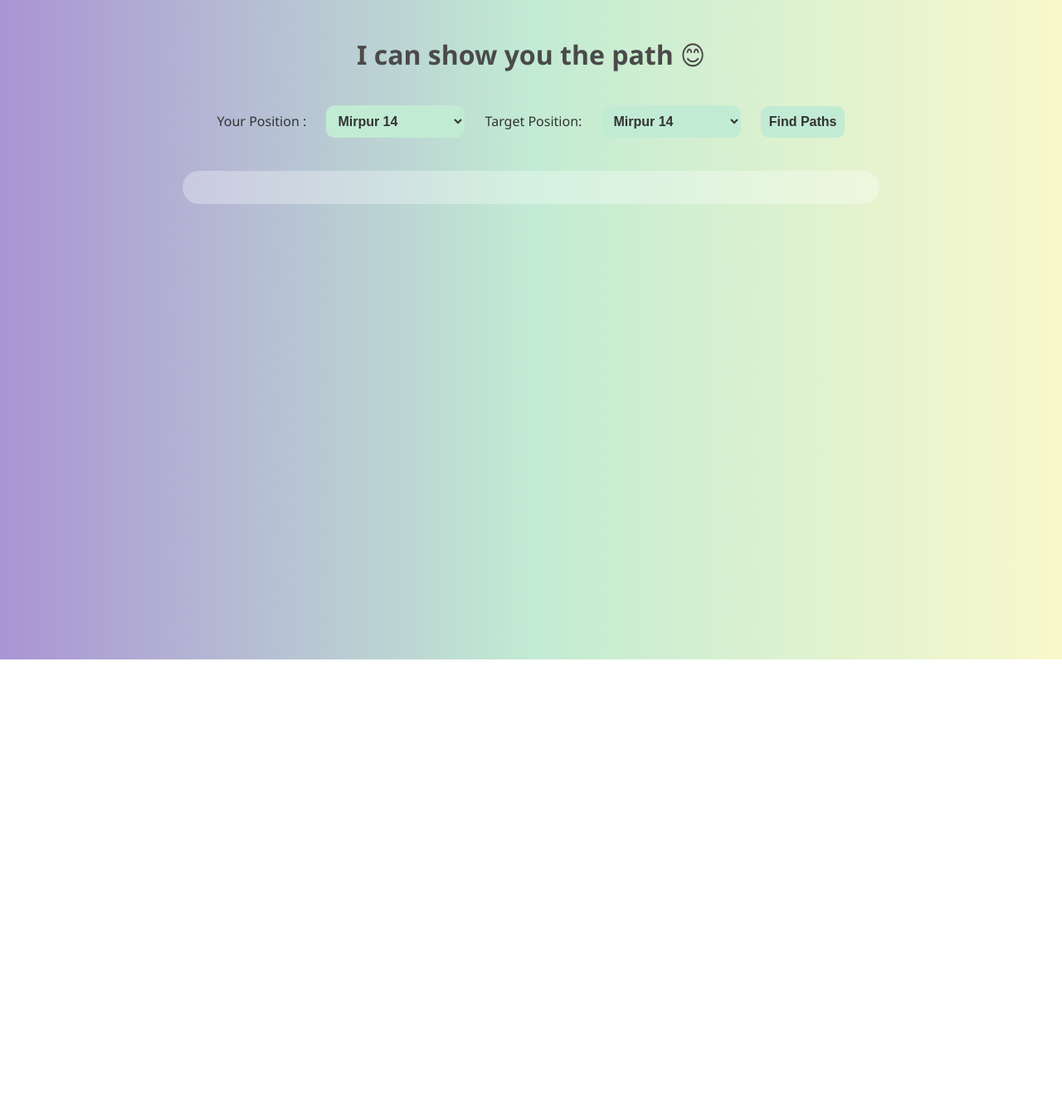
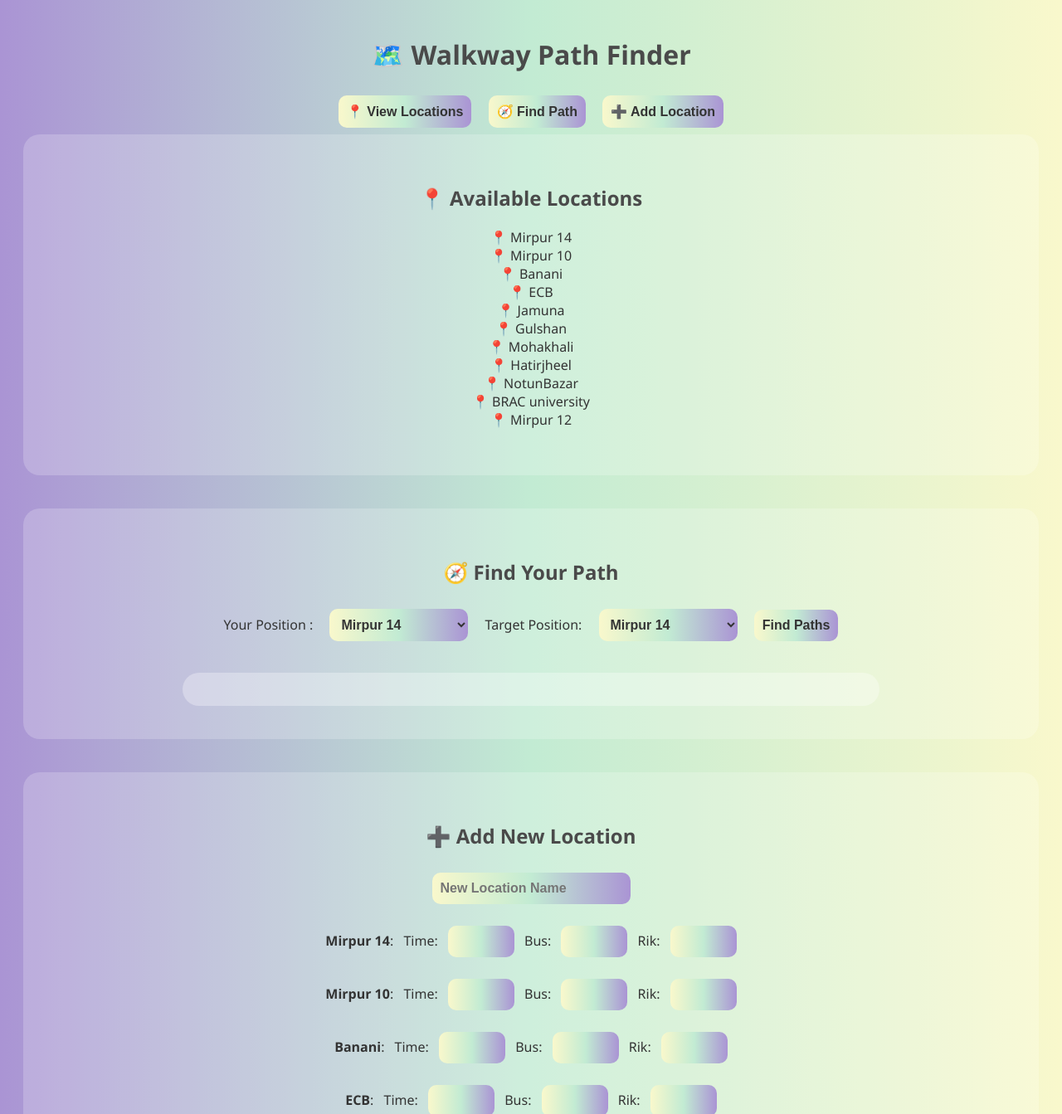
Before and after one commit to Tasrif-Ahmed-Mohsin/webpath, a plain HTML site: page index.html in a window 1280 px wide. Shown: the part 5-1348 px from the top of the page at 83% size. Before the commit the page ends 800 px from the top, so only its background shows below. Drawn offline with Linux system fonts and the light colour scheme.

Commit message:
Update index.html

```diff
--- a/index.html
+++ b/index.html
@@ -1,11 +1,14 @@
 <!DOCTYPE html>
 <html lang="en">
-
 <head>
   <meta charset="UTF-8" />
   <meta name="viewport" content="width=device-width, initial-scale=1.0"/>
   <title>Walkway Graph</title>
   <style>
+    html {
+      scroll-behavior: smooth;
+    }
+
     body {
       font-family: 'Segoe UI', Tahoma, Geneva, Verdana, sans-serif;
       background: linear-gradient(to right, #aa94d4, #c2ebd3, #f9f8cc);
@@ -14,29 +17,38 @@
       text-align: center;
     }
 
-    h1 {
-      margin-bottom: 30px;
+    h1, h2 {
+      margin-bottom: 20px;
       color: #4a4a4a;
     }
 
-    label, select, button {
+    label, select, button, input {
       font-size: 1rem;
-      margin: 10px;
+      margin: 8px;
     }
 
-    select, button {
+select, button, input {
   padding: 10px;
   border-radius: 10px;
   border: none;
-      background-color: #c2ebd3;
+  background: linear-gradient(to left, #aa94d4, #c2ebd3, #f9f8cc); /* Reversed gradient */
   color: #333;
   font-weight: bold;
   cursor: pointer;
-      transition: background-color 0.3s ease;
+  transition: filter 0.3s ease;
 }
 
 button:hover {
-      background-color: #a3dbbb;
+  filter: brightness(1.1); /* Slight glow effect */
+}
+
+
+
+    .section {
+      padding: 40px 20px;
+      background-color: rgba(255,255,255,0.2);
+      border-radius: 20px;
+      margin-bottom: 40px;
     }
 
     #output {
@@ -63,12 +75,32 @@
       background-color: #c2ebd3;
       border-left-color: #2575fc;
     }
+
+    .connection-row {
+      margin: 10px 0;
+    }
   </style>
 </head>
+<body>
 
-<body>
-  <h1>I can show you the path 😊</h1>
+  <h1>🗺️ Walkway Path Finder</h1>
 
+  <!-- 🔘 Navigation Buttons -->
+  <div class="nav-buttons">
+    <button onclick="document.getElementById('section-locations').scrollIntoView()">📍 View Locations</button>
+    <button onclick="document.getElementById('section-findpath').scrollIntoView()">🧭 Find Path</button>
+    <button onclick="document.getElementById('section-addlocation').scrollIntoView()">➕ Add Location</button>
+  </div>
+
+  <!-- 📍 Available Locations -->
+  <div id="section-locations" class="section">
+    <h2>📍 Available Locations</h2>
+    <ul id="locationList" style="list-style: none; padding: 0;"></ul>
+  </div>
+
+  <!-- 🧭 Pathfinding Section -->
+  <div id="section-findpath" class="section">
+    <h2>🧭 Find Your Path</h2>
     <label for="start">Your Position :</label>
     <select id="start"></select>
     <label for="end">Target Position:</label>
@@ -76,29 +108,49 @@
     <button onclick="findPaths()">Find Paths</button>
 
     <div id="output"></div>
+  </div>
+
+  <!-- ➕ Add Location Section -->
+  <div id="section-addlocation" class="section">
+    <h2>➕ Add New Location</h2>
+    <input type="text" id="newLocationName" placeholder="New Location Name">
+    <div id="newConnections"></div>
+    <button onclick="addNewLocation()">Add Location</button>
+  </div>
 
   <script>
-    const places = ["Mirpur 14", "Mirpur 10", "Banani", "ECB", "Jamuna", "Gulshan", "Mohakhali", "Hatirjheel", "NotunBazar", "BRAC university"];
+    let places = [
+      "Mirpur 14", "Mirpur 10", "Banani", "ECB", "Jamuna", "Gulshan",
+      "Mohakhali", "Hatirjheel", "NotunBazar", "BRAC university", "Mirpur 12"
+    ];
 
-    const graph = [
-      [{ dest: 1, time: 7, bus: 10, rik: 30 }, { dest: 2, time: 15, bus: 10, rik: 80 }, { dest: 3, time: 7, bus: 0, rik: 60 }],
-      [{ dest: 0, time: 7, bus: 10, rik: 30 }, { dest: 7, time: 15, bus: 30, rik: 0 }],
+    let graph = [
+      [{ dest: 1, time: 7, bus: 10, rik: 30 }, { dest: 2, time: 15, bus: 10, rik: 80 },{ dest: 10, time: 25, bus: 0, rik: 80 }, { dest: 3, time: 7, bus: 0, rik: 60 }],
+      [{ dest: 0, time: 7, bus: 10, rik: 30 },{ dest: 10, time: 7, bus: 10, rik: 30 }, { dest: 7, time: 15, bus: 30, rik: 0 }],
       [{ dest: 0, time: 15, bus: 10, rik: 80 }, { dest: 5, time: 15, bus: 10, rik: 0 }, { dest: 6, time: 10, bus: 10, rik: 0 }],
-      [{ dest: 0, time: 7, bus: 0, rik: 60 }, { dest: 4, time: 20, bus: 10, rik: 0 }],
+      [{ dest: 0, time: 7, bus: 0, rik: 60 },{ dest: 10, time: 15, bus: 15, rik: 70 }, { dest: 4, time: 20, bus: 10, rik: 0 }],
       [{ dest: 3, time: 20, bus: 10, rik: 0 }, { dest: 8, time: 20, bus: 10, rik: 0 }],
       [{ dest: 2, time: 15, bus: 10, rik: 0 }, { dest: 8, time: 10, bus: 10, rik: 0 }],
       [{ dest: 2, time: 10, bus: 10, rik: 0 }, { dest: 7, time: 10, bus: 0, rik: 30 }],
       [{ dest: 1, time: 15, bus: 30, rik: 0 }, { dest: 6, time: 10, bus: 0, rik: 30 }, { dest: 9, time: 10, bus: 0, rik: 30 }],
       [{ dest: 4, time: 20, bus: 10, rik: 0 }, { dest: 5, time: 10, bus: 10, rik: 0 }, { dest: 9, time: 20, bus: 10, rik: 60 }],
-      [{ dest: 7, time: 10, bus: 0, rik: 30 }, { dest: 8, time: 20, bus: 10, rik: 60 }]
+      [{ dest: 7, time: 10, bus: 0, rik: 30 }, { dest: 8, time: 20, bus: 10, rik: 60 }],
+      [ { dest: 0, time: 25, bus: 0, rik: 80 },{ dest: 1, time: 15, bus: 10, rik: 30 },{ dest: 3, time: 15, bus: 15, rik: 70 }]
     ];
 
     function populateDropdowns() {
       const start = document.getElementById("start");
       const end = document.getElementById("end");
+      const list = document.getElementById("locationList");
+
+      start.innerHTML = "";
+      end.innerHTML = "";
+      list.innerHTML = "";
+
       places.forEach((place, idx) => {
         start.innerHTML += `<option value="${idx}">${place}</option>`;
         end.innerHTML += `<option value="${idx}">${place}</option>`;
+        list.innerHTML += `<li>📍 ${place}</li>`;
       });
     }
 
@@ -139,10 +191,9 @@
         return;
       }
 
-      // Find shortest time path
       const shortestTimePath = allPaths.reduce((min, p) => (p.time < min.time ? p : min), allPaths[0]);
+      const shortestPathNames = shortestTimePath.path.map(i => places[i]).join(" ➔ ");
 
-      const shortestPathNames = shortestTimePath.path.map(i => places[i]).join(" ➔ ");
       output.innerHTML += `
         <div class="path-result shortest-time">
           <strong>🚀 Shortest Time Path:</strong><br>
@@ -152,7 +203,6 @@
           ⏱️ Total Time: <strong>${shortestTimePath.time} mins</strong>
         </div>`;
 
-      // Display all paths
       allPaths.forEach((p, i) => {
         const pathNames = p.path.map(idx => places[idx]).join(" ➔ ");
         output.innerHTML += `
@@ -165,8 +215,52 @@
       });
     }
 
+    function createNewConnectionInputs() {
+      const container = document.getElementById("newConnections");
+      container.innerHTML = "";
+      places.forEach((place, index) => {
+        const row = document.createElement("div");
+        row.className = "connection-row";
+        row.innerHTML = `
+          <label><strong>${place}</strong>:</label>
+          Time: <input type="number" id="time_${index}" style="width:60px;">
+          Bus: <input type="number" id="bus_${index}" style="width:60px;">
+          Rik: <input type="number" id="rik_${index}" style="width:60px;"><br>
+        `;
+        container.appendChild(row);
+      });
+    }
+
+    function addNewLocation() {
+      const name = document.getElementById("newLocationName").value.trim();
+      if (!name) {
+        alert("Please enter a location name.");
+        return;
+      }
+
+      const newIndex = places.length;
+      places.push(name);
+      graph.push([]);
+
+      for (let i = 0; i < newIndex; i++) {
+        const time = parseInt(document.getElementById(`time_${i}`).value);
+        const bus = parseInt(document.getElementById(`bus_${i}`).value);
+        const rik = parseInt(document.getElementById(`rik_${i}`).value);
+
+        if (!isNaN(time) && !isNaN(bus) && !isNaN(rik)) {
+          graph[newIndex].push({ dest: i, time, bus, rik });
+          graph[i].push({ dest: newIndex, time, bus, rik });
+        }
+      }
+
+      alert(`✅ '${name}' added!`);
+      document.getElementById("newLocationName").value = "";
       populateDropdowns();
+      createNewConnectionInputs();
+    }
+
+    populateDropdowns();
+    createNewConnectionInputs();
   </script>
 </body>
-
 </html>
```
Lines whose indentation alone changed are shown as unchanged.
